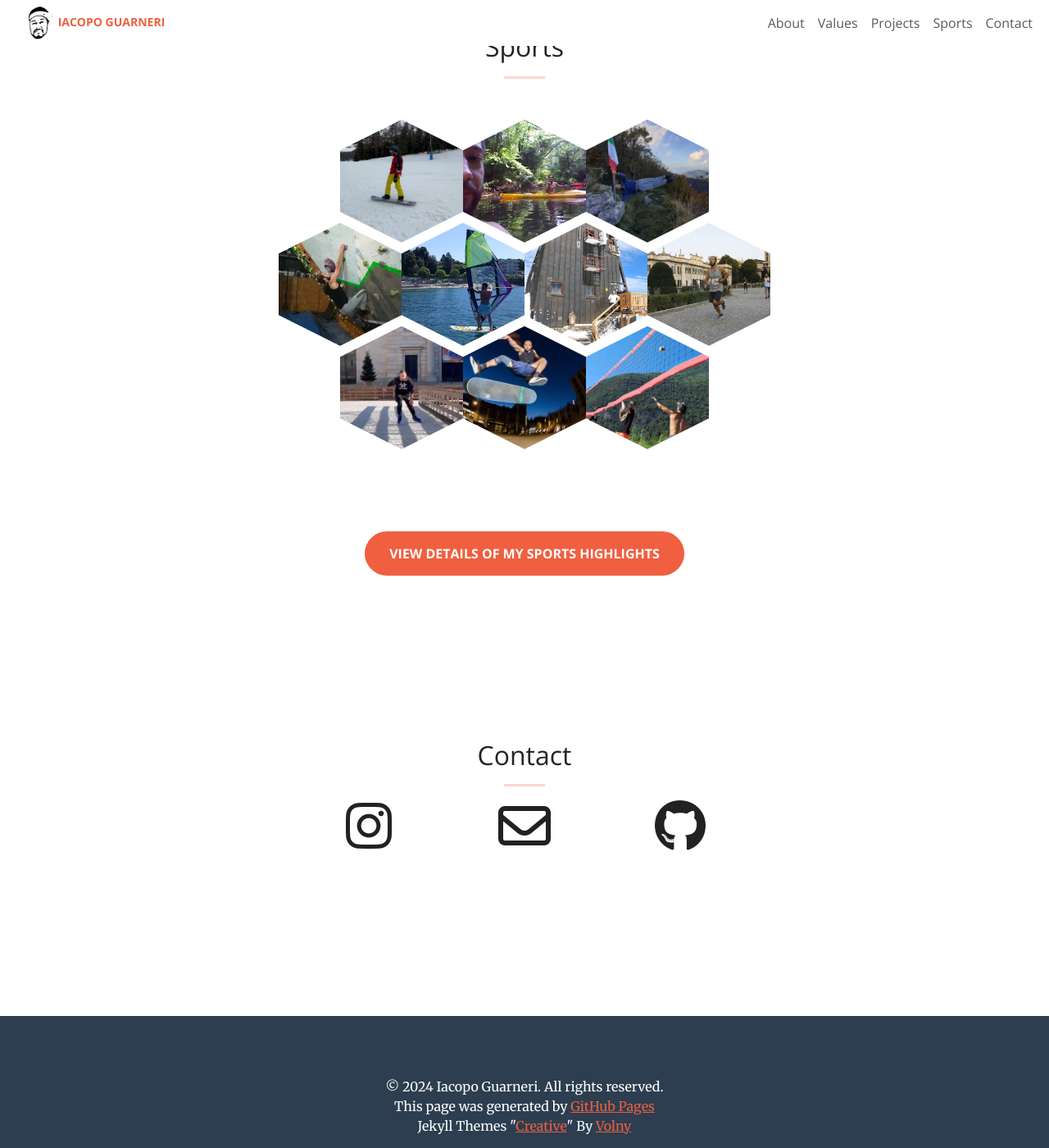
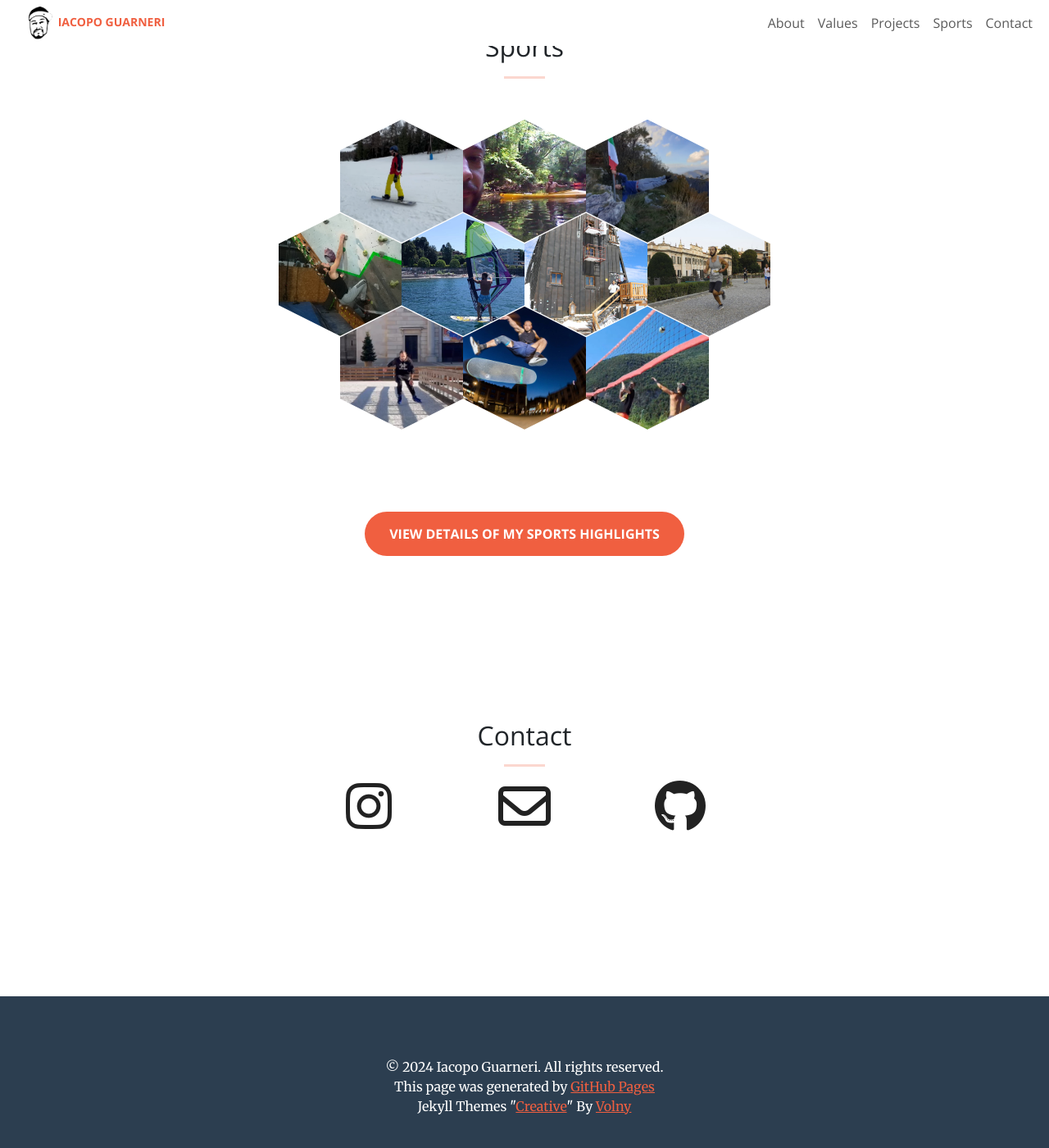
Before and after one commit to iacoposk8/iacoposk8.github.io, a Jekyll site: the page built from index.html, in a window 1280 px wide and 1400 px high, scrolled down 1861 px. Shown: the whole window at 82% size. Built offline with Jekyll 4.4.1, drawn with Linux system fonts in a browser that asks for light colours.

Commit message:
Update sports.html

```diff
--- a/_includes/sports.html
+++ b/_includes/sports.html
@@ -23,7 +23,7 @@
         justify-content: center;
     }
     .offset-hex{
-        margin: -24px 0;
+        margin: -36px 0;
     }
 </style>
 
```
